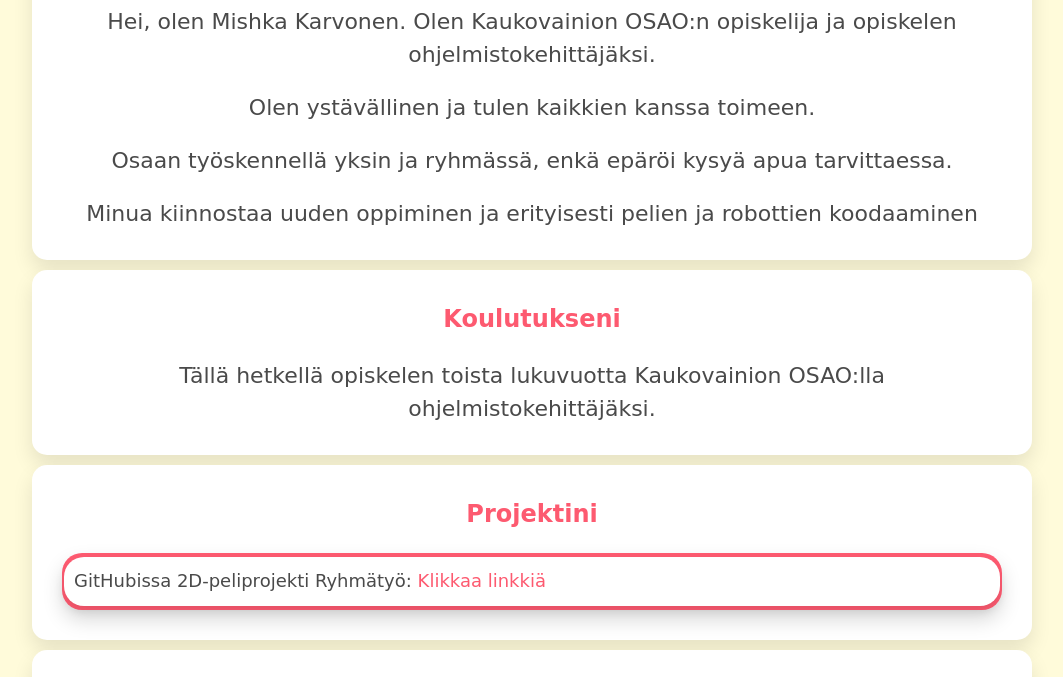
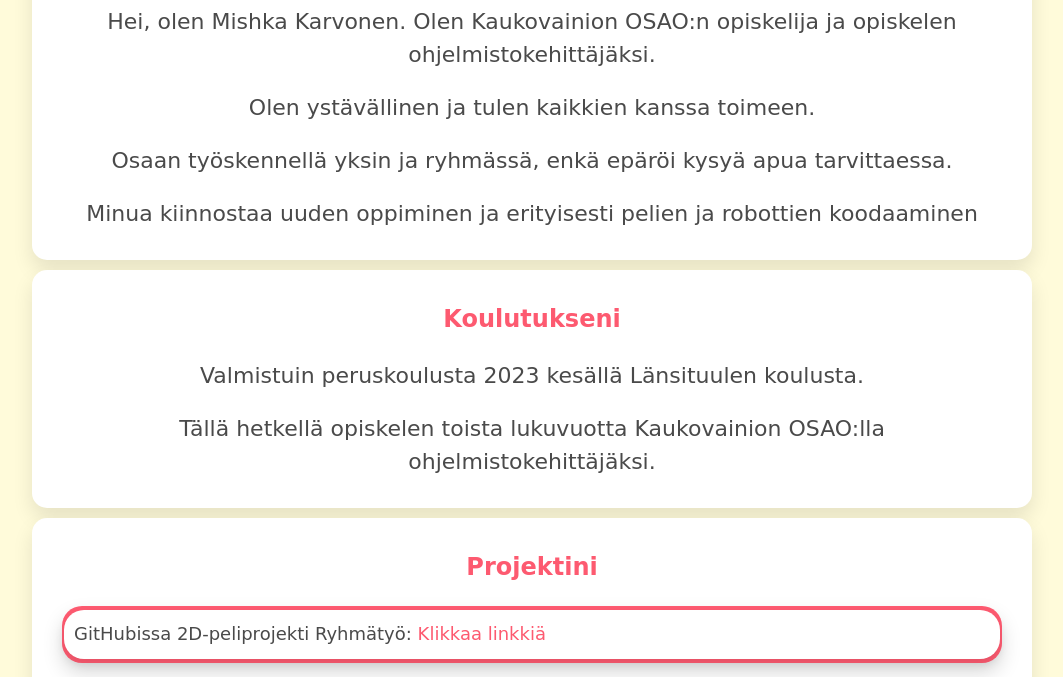
Before and after one commit to karvmis/karvmis.github.io, a plain HTML site: page index.html in a window 1280 px wide. Shown: the part 116-793 px from the top of the page, without its empty margins (108-1171 px from the left). Drawn offline with Linux system fonts and the light colour scheme; a web font is replaced by a local one.

Commit message:
added text

```diff
--- a/index.html
+++ b/index.html
@@ -17,6 +17,7 @@
     </div>
     <div class="container1">
         <h2>Koulutukseni</h2>
+        <p>Valmistuin peruskoulusta 2023 kesällä Länsituulen koulusta.</p>
         <p>Tällä hetkellä opiskelen toista lukuvuotta Kaukovainion OSAO:lla ohjelmistokehittäjäksi.</p>
     </div>
     <div class="container1">
```
